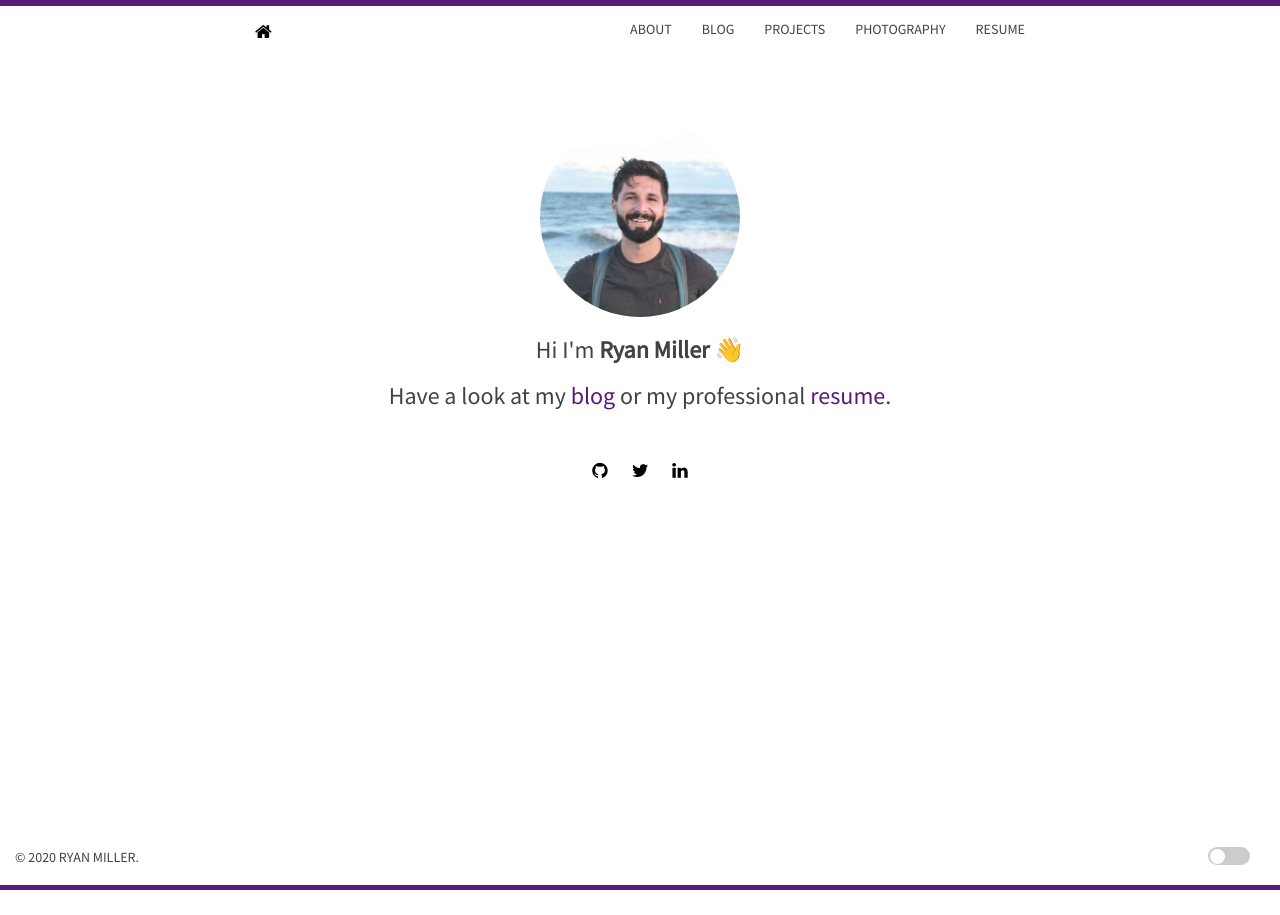
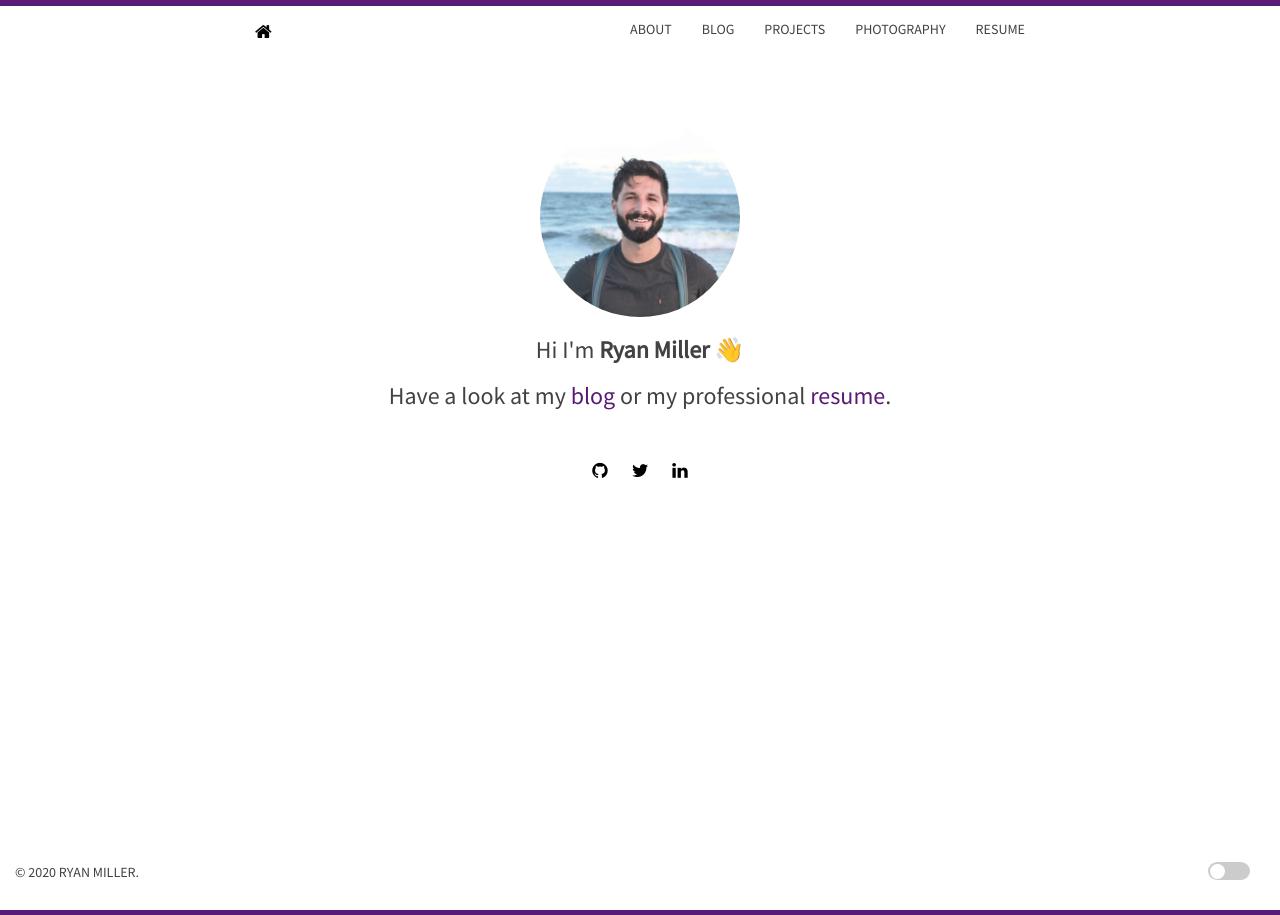
Before and after one commit to TheRyanMiller/theryanmiller.github.io, a Jekyll site: the page built from index.html, in a window 1280 px wide. Built offline with Jekyll 4.4.1, drawn with Linux system fonts in a browser that asks for light colours; nearby versions of some CDN libraries.

Commit message:
repositioned bottom border

```diff
--- a/_includes/footer.html
+++ b/_includes/footer.html
@@ -13,4 +13,6 @@
         </div>
     </div>
 </footer>
-<div class="footer"></div>
+<div class="testing">
+    <div class="footer"></div>
+</div>
--- a/_layouts/layout.html
+++ b/_layouts/layout.html
@@ -52,9 +52,6 @@
   </div>
   <!-- Footer -->
   {% include footer.html %}
-
-
-
     <!-- Include all compiled plugins (below), or include individual files as needed -->
     <!--
 	<script src="{{ site.baseurl }}static/js/docs.min.js"></script>
--- a/static/css/main.css
+++ b/static/css/main.css
@@ -280,8 +280,8 @@ input:checked + .slider:before {
 -------------------------------------------------- */
 
 .footer {
+  display: block;
   text-decoration: none !important;
-
 }
 .text-muted {
 	color: var(--font-color);
@@ -289,7 +289,9 @@ input:checked + .slider:before {
 div.footer{
   border-bottom: 5px solid var(--accent-color);
 }
-
+footer{
+  height:50px;
+}
 a{
   color: var(--link-color);
 }
@@ -301,13 +303,14 @@ a{
 .footer-row{
   display: flex;
   width: 100%;
+  height: 100%;
+  margin-top: 15px;
 }
 .footer-left{
   flex: 50%;
   align-items: center;
   margin-left: 15px;
   padding-top: 12px;
-  padding-bottom: 15px;
 }
 .footer-right{
   flex: 50%;
@@ -316,5 +319,7 @@ a{
 .footer-right div{
   flex: 50%;
   float: right;
-
 }
+.testing{
+  padding-top: 10px;
+}
```
